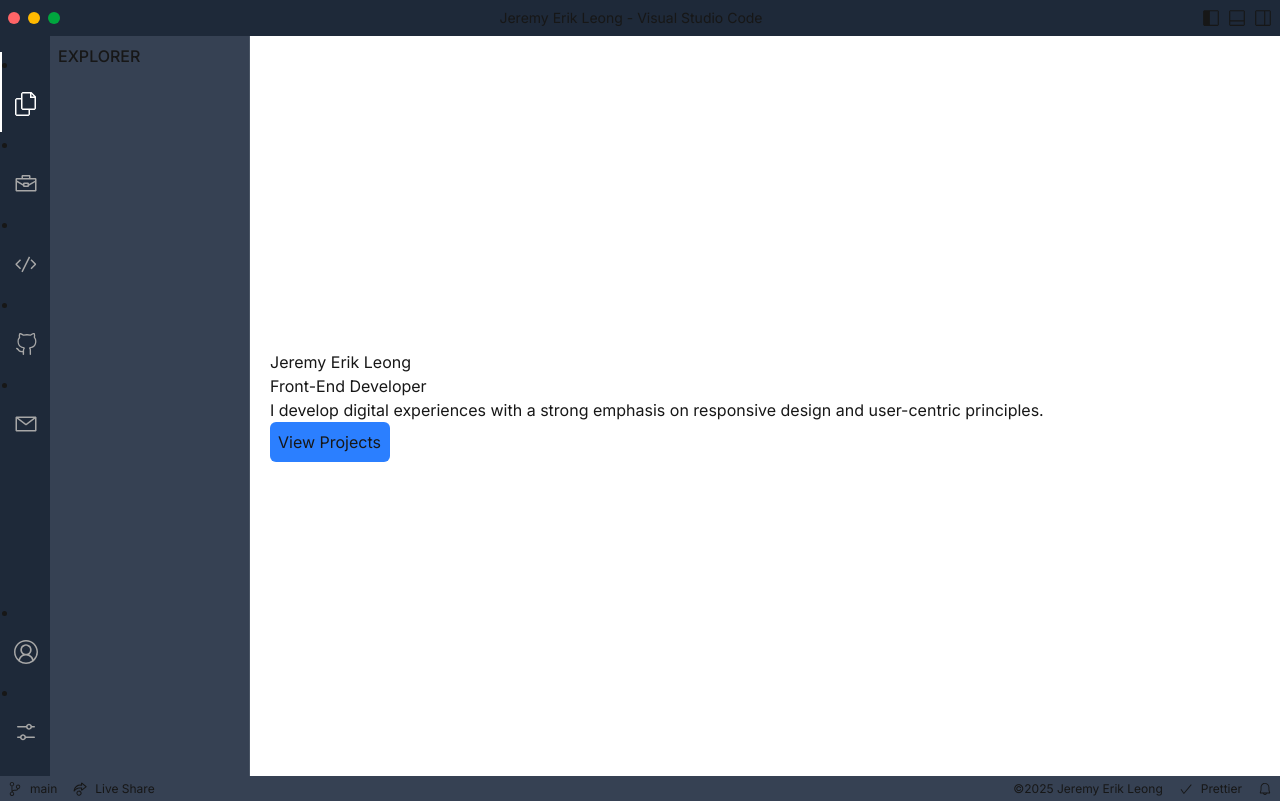
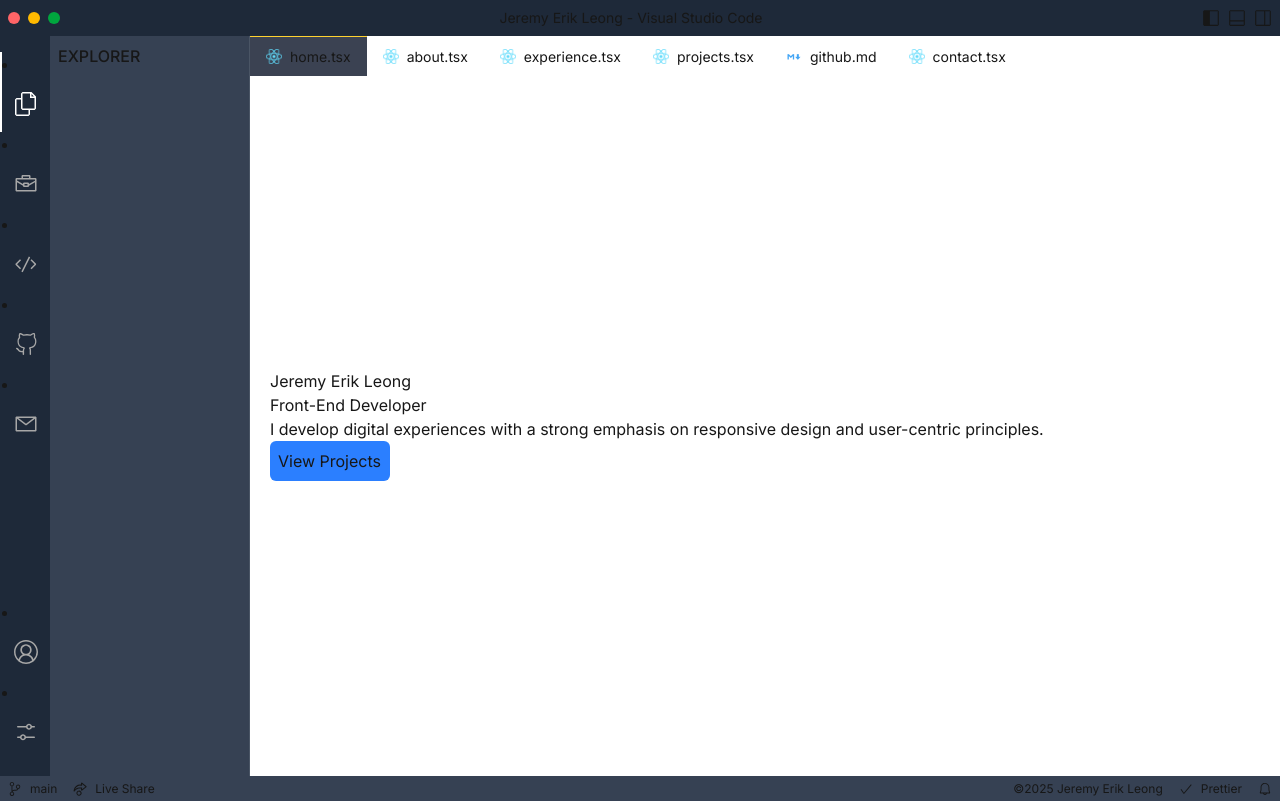
Before and after one commit to jeremyerikleong/my-vscode-inspired-react-portfolio, a Next.js app: page / in a window 1280 px wide. Built offline with nearby package versions, Linux system fonts and the light colour scheme.

Commit message:
built tabs bar and linked it with the sidebar

```diff
--- a/app/components/ClientLayout.tsx
+++ b/app/components/ClientLayout.tsx
@@ -3,6 +3,7 @@
 import { useState } from 'react';
 import TitleBar from './TitleBar';
 import SideBar from './SideBar';
+import TabsBar from './TabsBar';
 import PrimarySideBar from './PrimarySideBar';
 import SecondarySideBar from './SecondarySideBar';
 import Panel from './Panel';
@@ -29,6 +30,7 @@ export default function ClientLayout({ children }: { children: React.ReactNode }
                 {showPrimarySideBar && <PrimarySideBar />}
 
                 <div className="relative flex-1 overflow-hidden">
+                    <TabsBar />
                     <main className="flex-1 overflow-y-auto">
                         {children}
                     </main>
--- /dev/null
+++ b/app/components/TabsBar.tsx
@@ -0,0 +1,37 @@
+import { usePathname } from 'next/navigation';
+import Link from 'next/link';
+import Image from 'next/image';
+
+const tabs = [
+    { id: '1', title: 'home', path: '/', extension: 'tsx', icon: '/react.png' },
+    { id: '2', title: 'about', path: '/about', extension: 'tsx', icon: '/react.png' },
+    { id: '3', title: 'experience', path: '/experience', extension: 'tsx', icon: '/react.png' },
+    { id: '4', title: 'projects', path: '/projects', extension: 'tsx', icon: '/react.png' },
+    { id: '5', title: 'github', path: '/github', extension: 'md', icon: '/md.png' },
+    { id: '6', title: 'contact', path: '/contact', extension: 'tsx', icon: '/react.png' },
+]
+
+export default function TabsBar() {
+    const pathname = usePathname();
+
+    return (
+        <ul
+            className="flex overflow-auto">
+            {tabs.map((tab) => (
+                <Link key={tab.id} href={tab.path}>
+                    <li
+                        className={`flex justify-center items-center gap-2 h-10 px-4 py-2 cursor-pointer transition text-sm ${pathname === tab.path ? 'bg-[#3b4252] border-t border-t-amber-300' : 'bg-transparent border-t border-t-transparent'}`}
+                    >
+                        <Image src={tab.icon}
+                            width={16}
+                            height={16}
+                            alt="icon"
+                        />
+                        {tab.title}.{tab.extension}
+                    </li>
+                </Link>
+            ))
+            }
+        </ul >
+    )
+}
--- a/app/page.tsx
+++ b/app/page.tsx
@@ -2,7 +2,7 @@ import Hero from './components/Hero';
 
 export default function Home() {
   return (
-    <div className="flex flex-col h-[calc(100vh-30px-30px)] items-center justify-center">
+    <div className="flex flex-col h-[calc(100vh-30px-42px-30px)] items-center justify-center">
       <main className="flex flex-col w-full px-5">
         <Hero />
       </main>
```
Also changed, not shown: public/md.png (added), public/react.png (added).
